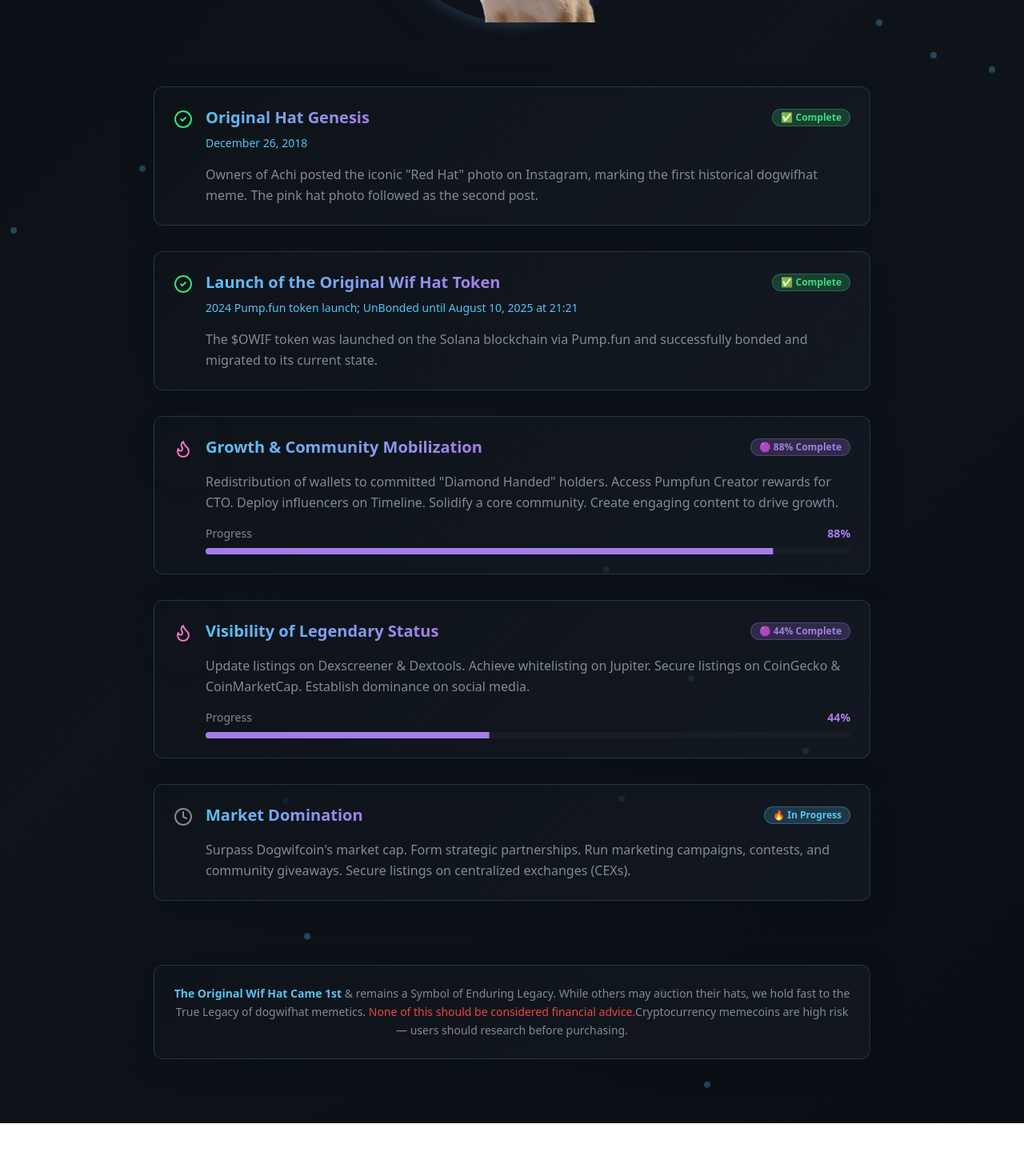
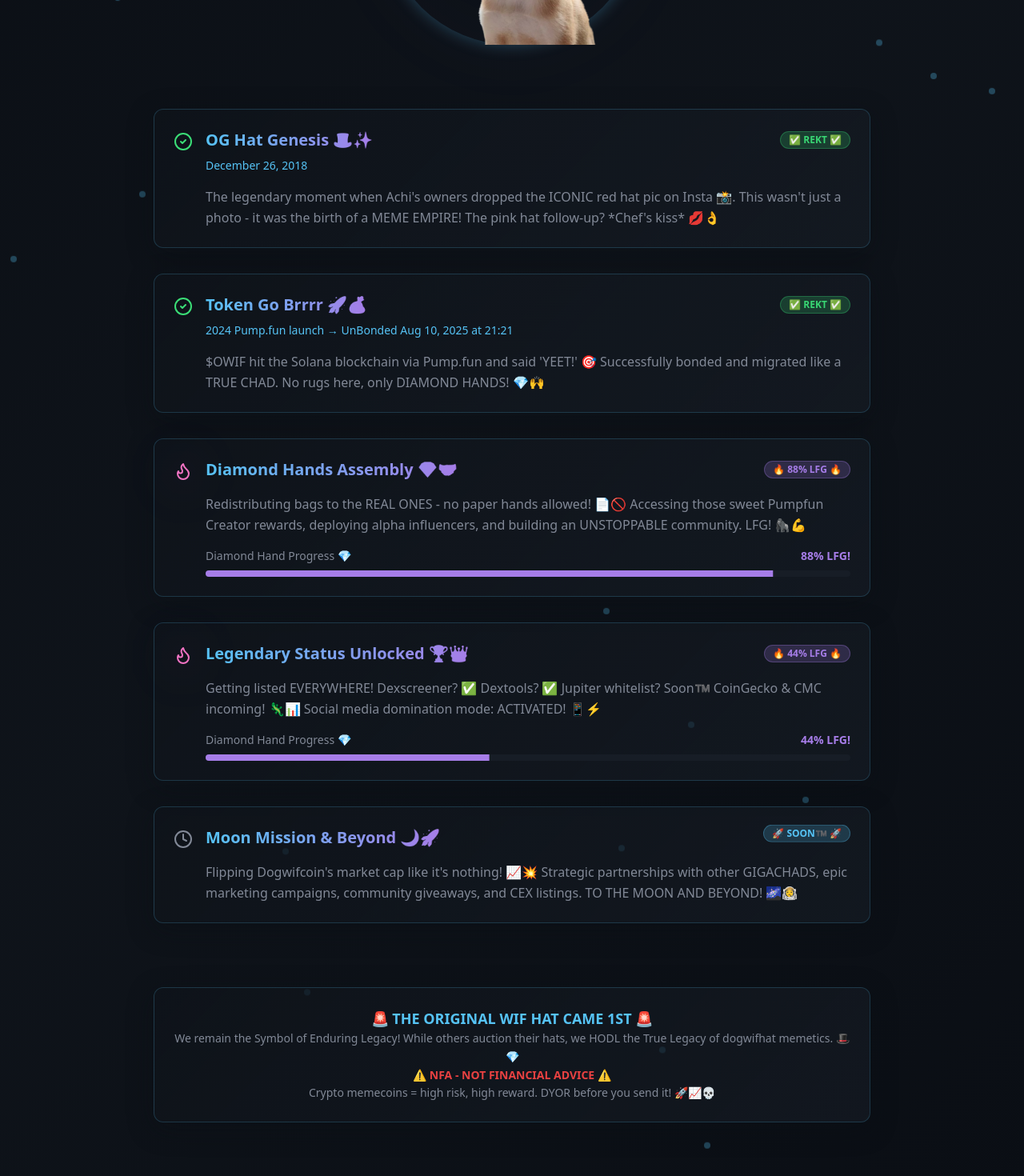
Before and after one commit to saalick/wif-hat-chronicles, a React (Vite) app: page / in a window 1280 px wide. Shown: the part 600-2070 px from the top of the page at 80% size. Before the commit the page ends 2004 px from the top, so only its background shows below. Built offline with nearby package versions, Linux system fonts and the light colour scheme.

Commit message:
Add memey elements
Incorporate memey elements into the roadmap section, aligning with the project's theme.

```diff
--- a/src/components/RoadmapSection.tsx
+++ b/src/components/RoadmapSection.tsx
@@ -18,36 +18,36 @@ interface Phase {
 const phases: Phase[] = [
   {
     id: 1,
-    title: "Original Hat Genesis",
+    title: "OG Hat Genesis 🎩✨",
     date: "December 26, 2018",
-    description: "Owners of Achi posted the iconic \"Red Hat\" photo on Instagram, marking the first historical dogwifhat meme. The pink hat photo followed as the second post.",
+    description: "The legendary moment when Achi's owners dropped the ICONIC red hat pic on Insta 📸. This wasn't just a photo - it was the birth of a MEME EMPIRE! The pink hat follow-up? *Chef's kiss* 💋👌",
     status: "complete"
   },
   {
     id: 2,
-    title: "Launch of the Original Wif Hat Token",
-    date: "2024 Pump.fun token launch; UnBonded until August 10, 2025 at 21:21",
-    description: "The $OWIF token was launched on the Solana blockchain via Pump.fun and successfully bonded and migrated to its current state.",
+    title: "Token Go Brrrr 🚀💰",
+    date: "2024 Pump.fun launch → UnBonded Aug 10, 2025 at 21:21",
+    description: "$OWIF hit the Solana blockchain via Pump.fun and said 'YEET!' 🎯 Successfully bonded and migrated like a TRUE CHAD. No rugs here, only DIAMOND HANDS! 💎🙌",
     status: "complete"
   },
   {
     id: 3,
-    title: "Growth & Community Mobilization",
-    description: "Redistribution of wallets to committed \"Diamond Handed\" holders. Access Pumpfun Creator rewards for CTO. Deploy influencers on Timeline. Solidify a core community. Create engaging content to drive growth.",
+    title: "Diamond Hands Assembly 💎🤝",
+    description: "Redistributing bags to the REAL ONES - no paper hands allowed! 📄🚫 Accessing those sweet Pumpfun Creator rewards, deploying alpha influencers, and building an UNSTOPPABLE community. LFG! 🦍💪",
     status: "in-progress",
     progress: 88
   },
   {
     id: 4,
-    title: "Visibility of Legendary Status",
-    description: "Update listings on Dexscreener & Dextools. Achieve whitelisting on Jupiter. Secure listings on CoinGecko & CoinMarketCap. Establish dominance on social media.",
+    title: "Legendary Status Unlocked 🏆👑",
+    description: "Getting listed EVERYWHERE! Dexscreener? ✅ Dextools? ✅ Jupiter whitelist? Soon™️ CoinGecko & CMC incoming! 🦎📊 Social media domination mode: ACTIVATED! 📱⚡",
     status: "in-progress",
     progress: 44
   },
   {
     id: 5,
-    title: "Market Domination",
-    description: "Surpass Dogwifcoin's market cap. Form strategic partnerships. Run marketing campaigns, contests, and community giveaways. Secure listings on centralized exchanges (CEXs).",
+    title: "Moon Mission & Beyond 🌙🚀",
+    description: "Flipping Dogwifcoin's market cap like it's nothing! 📈💥 Strategic partnerships with other GIGACHADS, epic marketing campaigns, community giveaways, and CEX listings. TO THE MOON AND BEYOND! 🌌👨‍🚀",
     status: "upcoming"
   }
 ];
@@ -67,20 +67,20 @@ const StatusBadge = ({ status, progress }: { status: Phase['status']; progress?:
   switch (status) {
     case 'complete':
       return (
-        <Badge className="bg-neon-green/20 text-neon-green border-neon-green/30 font-bold">
-          ✅ Complete
+        <Badge className="bg-neon-green/20 text-neon-green border-neon-green/30 font-bold animate-pulse">
+          ✅ REKT ✅
         </Badge>
       );
     case 'in-progress':
       return (
         <Badge className="bg-neon-purple/20 text-neon-purple border-neon-purple/30 font-bold">
-          🟣 {progress}% Complete
+          🔥 {progress}% LFG 🔥
         </Badge>
       );
     default:
       return (
-        <Badge className="bg-neon-blue/20 text-neon-blue border-neon-blue/30 font-bold">
-          🔥 In Progress
+        <Badge className="bg-neon-blue/20 text-neon-blue border-neon-blue/30 font-bold animate-bounce">
+          🚀 SOON™️ 🚀
         </Badge>
       );
   }
@@ -137,8 +137,8 @@ const PhaseCard = ({ phase, index }: { phase: Phase; index: number }) => {
             {phase.progress && (
               <div className="space-y-2">
                 <div className="flex justify-between text-sm">
-                  <span className="text-muted-foreground">Progress</span>
-                  <span className="text-neon-purple font-bold">{phase.progress}%</span>
+                  <span className="text-muted-foreground">Diamond Hand Progress 💎</span>
+                  <span className="text-neon-purple font-bold">{phase.progress}% LFG!</span>
                 </div>
                 <Progress
                   value={isVisible ? phase.progress : 0}
@@ -201,11 +201,12 @@ export const RoadmapSection = () => {
           }`}
         >
           <h1 className="text-5xl md:text-7xl font-bold text-gradient mb-6 tracking-tight">
-            The Original Wif Hat
+            THE ORIGINAL WIF HAT
           </h1>
-          <h2 className="text-3xl md:text-4xl font-bold mb-4">ROADMAP</h2>
+          <h2 className="text-3xl md:text-4xl font-bold mb-4 animate-bounce">🗺️ ROADMAP 🗺️</h2>
           <p className="text-lg text-muted-foreground mb-12 max-w-2xl mx-auto">
-            A symbol of enduring legacy & memetic history.
+            A symbol of enduring legacy & memetic history. <br/>
+            <span className="text-neon-pink font-bold">We're not just hodling - we're DIAMOND HANDING the culture! 💎🙌</span>
           </p>
 
           {/* Dog and Hat Images */}
@@ -213,13 +214,13 @@ export const RoadmapSection = () => {
             <div className="absolute inset-0 neon-glow rounded-full animate-glow"></div>
             <img
               src={dogImage}
-              alt="Original Wif Dog"
-              className="w-full h-full object-contain relative z-10"
+              alt="Original Wif Dog - The OG Good Boy"
+              className="w-full h-full object-contain relative z-10 hover:scale-110 transition-transform duration-500"
             />
             <img
               src={hatImage}
-              alt="Original Wif Hat"
-              className="absolute -top-16 left-1/2 transform -translate-x-1/2 w-32 h-32 object-contain animate-float z-20"
+              alt="Original Wif Hat - The Crown Jewel"
+              className="absolute -top-16 left-1/2 transform -translate-x-1/2 w-32 h-32 object-contain animate-float z-20 hover:animate-spin"
             />
           </div>
         </div>
@@ -232,12 +233,12 @@ export const RoadmapSection = () => {
         </div>
 
         {/* Disclaimer */}
-        <Card className="card-glow p-6 text-center">
+        <Card className="card-glow p-6 text-center border-2 border-neon-pink/30">
           <p className="text-sm text-muted-foreground leading-relaxed">
-            <span className="text-neon-blue font-bold">The Original Wif Hat Came 1st</span> & remains a Symbol of Enduring Legacy.
-            While others may auction their hats, we hold fast to the True Legacy of dogwifhat memetics.
-            <span className="text-destructive font-medium"> None of this should be considered financial advice.</span>
-            Cryptocurrency memecoins are high risk — users should research before purchasing.
+            <span className="text-neon-blue font-bold text-lg">🚨 THE ORIGINAL WIF HAT CAME 1ST 🚨</span> <br/>
+            We remain the Symbol of Enduring Legacy! While others auction their hats, we HODL the True Legacy of dogwifhat memetics. 🎩💎<br/>
+            <span className="text-destructive font-bold animate-pulse">⚠️ NFA - NOT FINANCIAL ADVICE ⚠️</span> <br/>
+            Crypto memecoins = high risk, high reward. DYOR before you send it! 🚀📈💀
           </p>
         </Card>
       </div>
```
